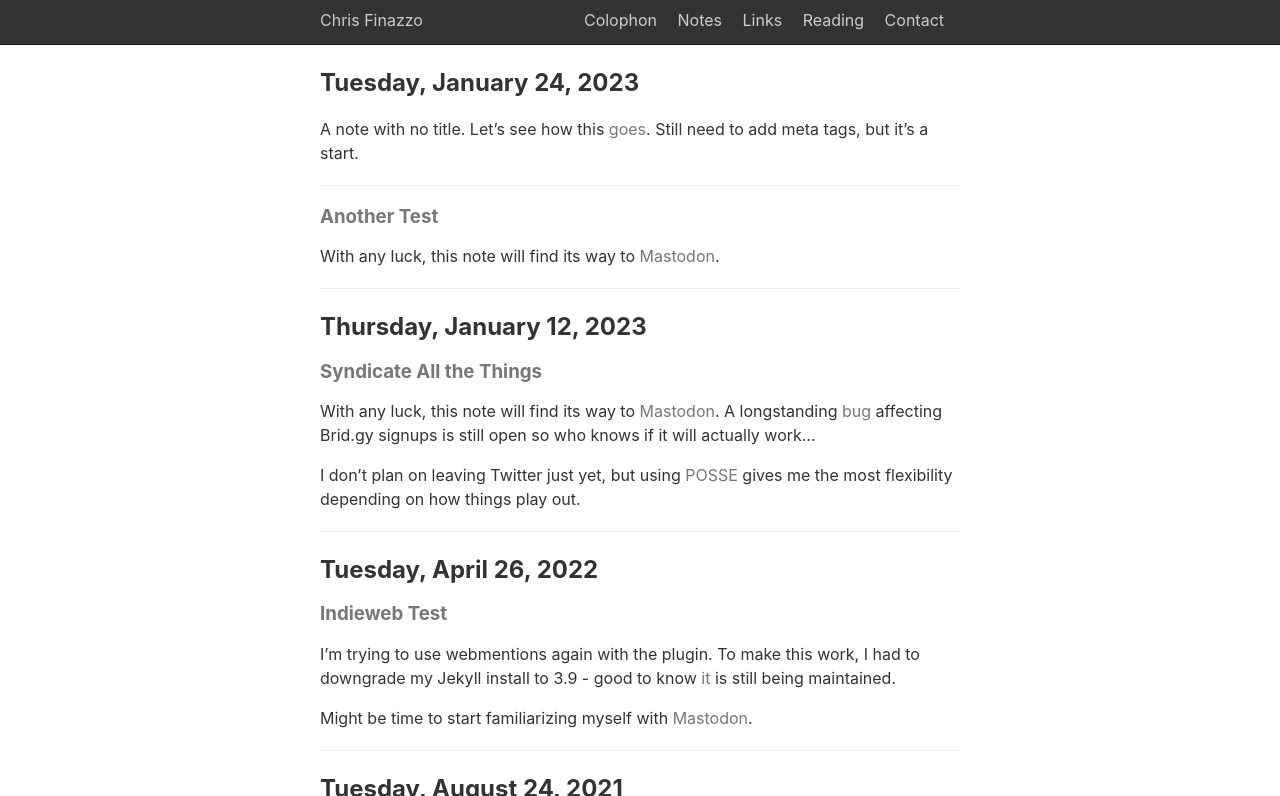
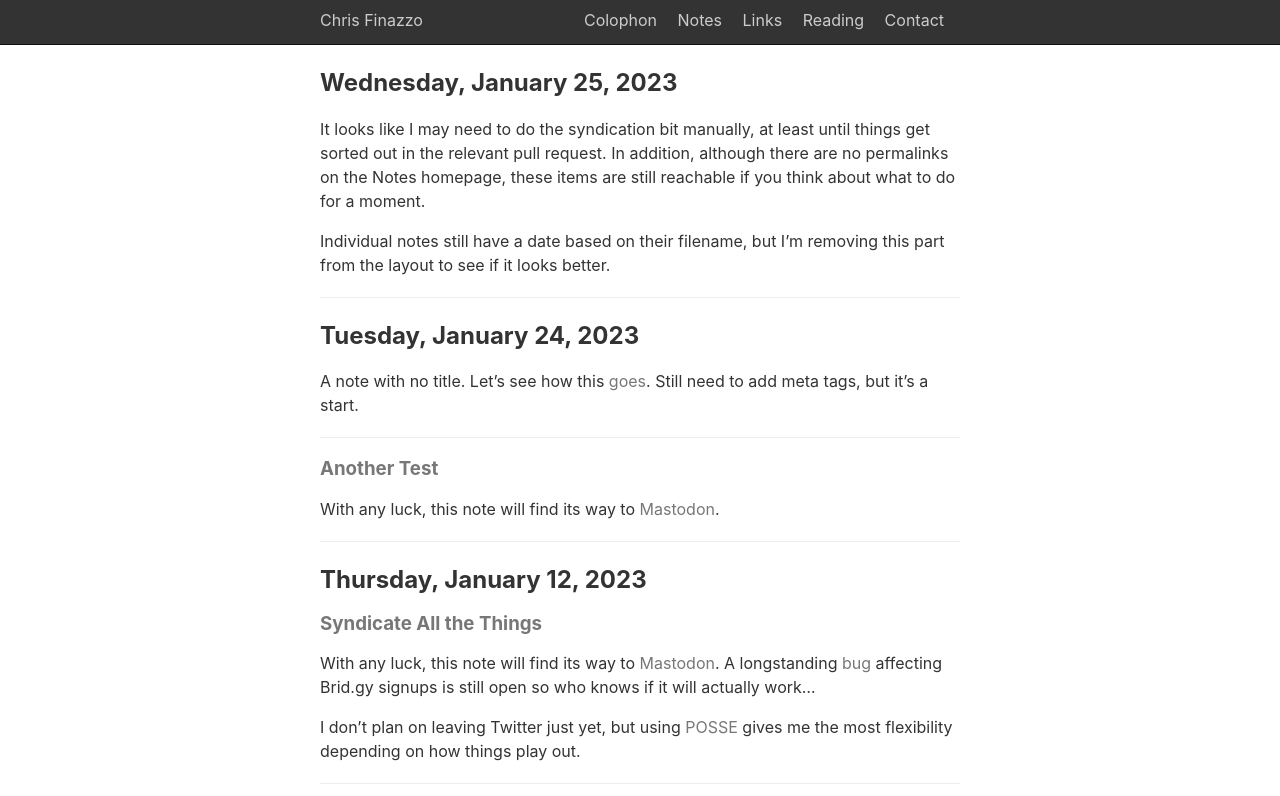
Before and after one commit to chrisfinazzo/blog, a Jekyll site: the page built from notes.md, in a window 1280 px wide and 900 px high, cut to the strip 104-900 px from the top of the window. Built offline with Jekyll 4.4.1, drawn with Linux system fonts in a browser that asks for light colours; Markdown is read by kramdown in place of the engine named in the settings.

Commit message:
Remove dates from the note layout and write a bit about it, too

```diff
--- a/_layouts/note.html
+++ b/_layouts/note.html
@@ -5,7 +5,7 @@
 
 <article class="h-entry">
 <h1 class="p-name"><a class="u-url" href="{{ page.url }}">{{ page.title }}</a></h1>
-<div class="meta"><time datetime="{{ page.date | date: "%Y-%m-%d" }}" class="dt-published">{{ page.date | date: '%B %-d, %Y' }}</time></div>
+<!-- <div class="meta"><time datetime="{{ page.date | date: "%Y-%m-%d" }}" class="dt-published">{{ page.date | date: '%B %-d, %Y' }}</time></div> -->
 <div class="e-content">
 {{ content }}
 </div>
--- /dev/null
+++ b/_notes/2023-01-25-do-it-yourself.md
@@ -0,0 +1,7 @@
+---
+layout: note
+---
+
+It looks like I may need to do the syndication bit manually, at least until things get sorted out in the relevant pull request. In addition, although there are no permalinks on the Notes homepage, these items are still reachable if you think about what to do for a moment.
+
+Individual notes still have a date based on their filename, but I'm removing this part from the layout to see if it looks better.
```
